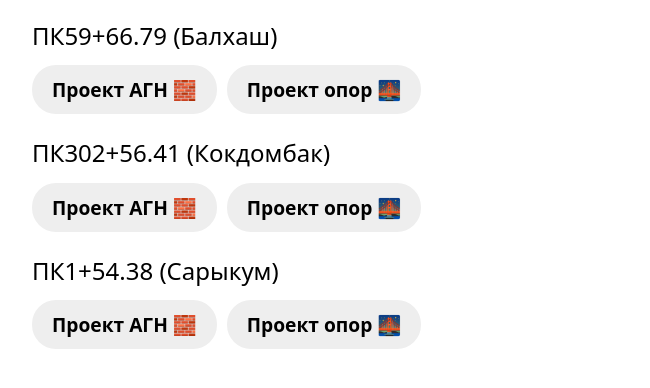
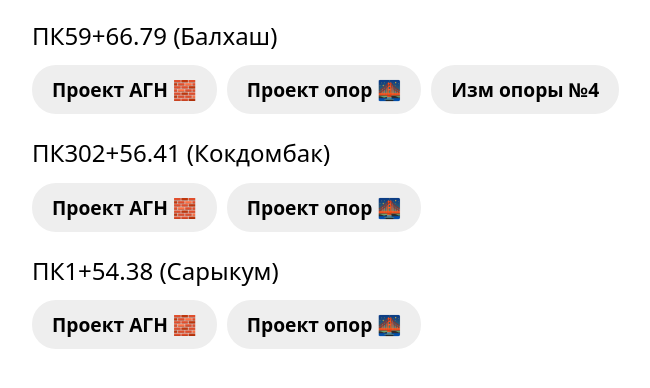
Before and after one commit to adlenadlen/standart, a website: page src/balkhash/isso/index.html in a window 1280 px wide. Shown: the part 134-522 px from the top of the page, without its empty margins (178-828 px from the left). Drawn offline with Linux system fonts and the light colour scheme.

Commit message:
Update index.html

```diff
--- a/src/balkhash/isso/index.html
+++ b/src/balkhash/isso/index.html
@@ -28,6 +28,7 @@
       <div>
         <a class="b" href="/balkhash/59/agn" target="_blank" rel="noopener">Проект АГН 🧱</a>
         <a class="b" href="/balkhash/59/opora" target="_blank" rel="noopener">Проект опор 🌉</a>
+        <a class="b" href="/balkhash/59/opora4" target="_blank" rel="noopener">Изм опоры №4</a>
       </div>
     </section>
 
```
